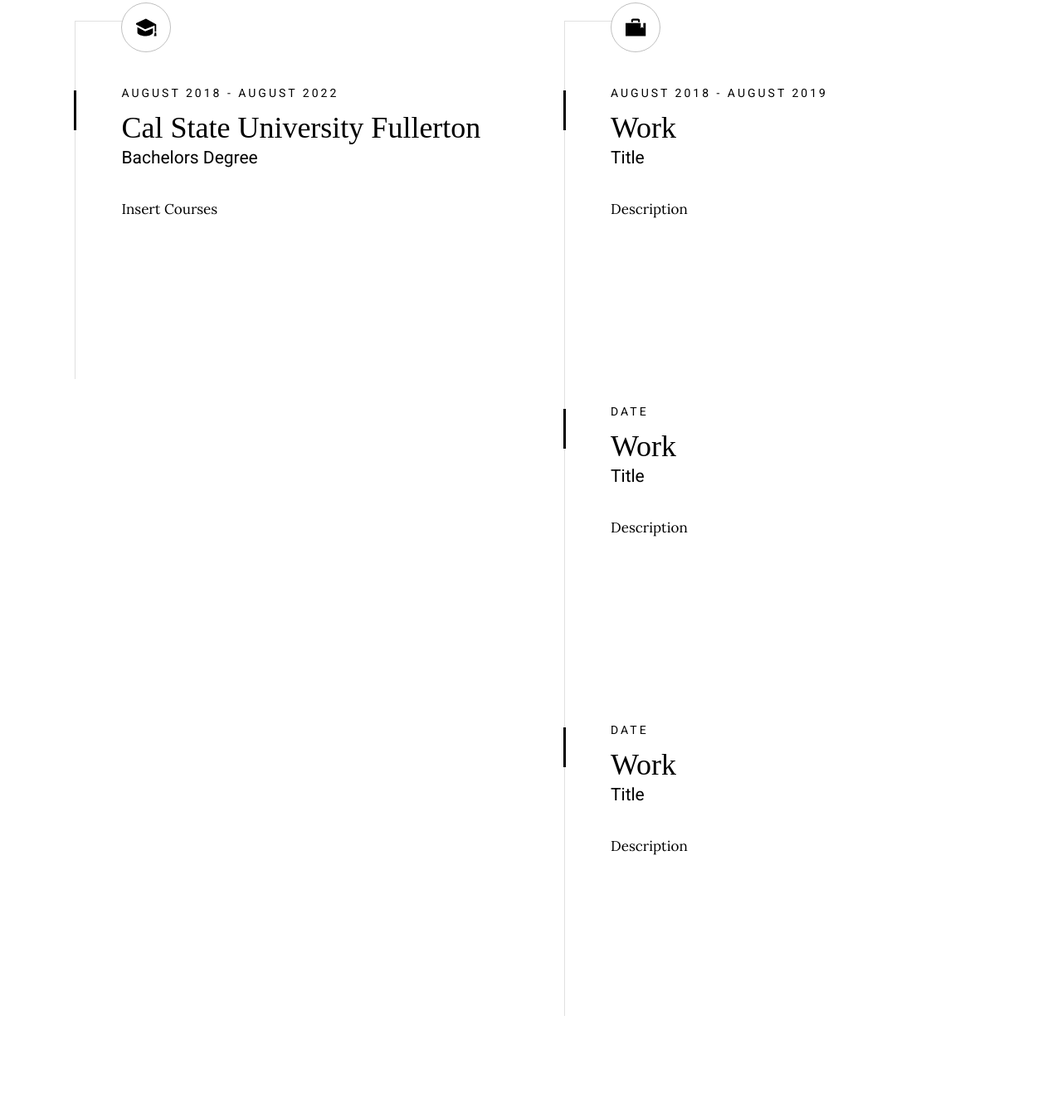
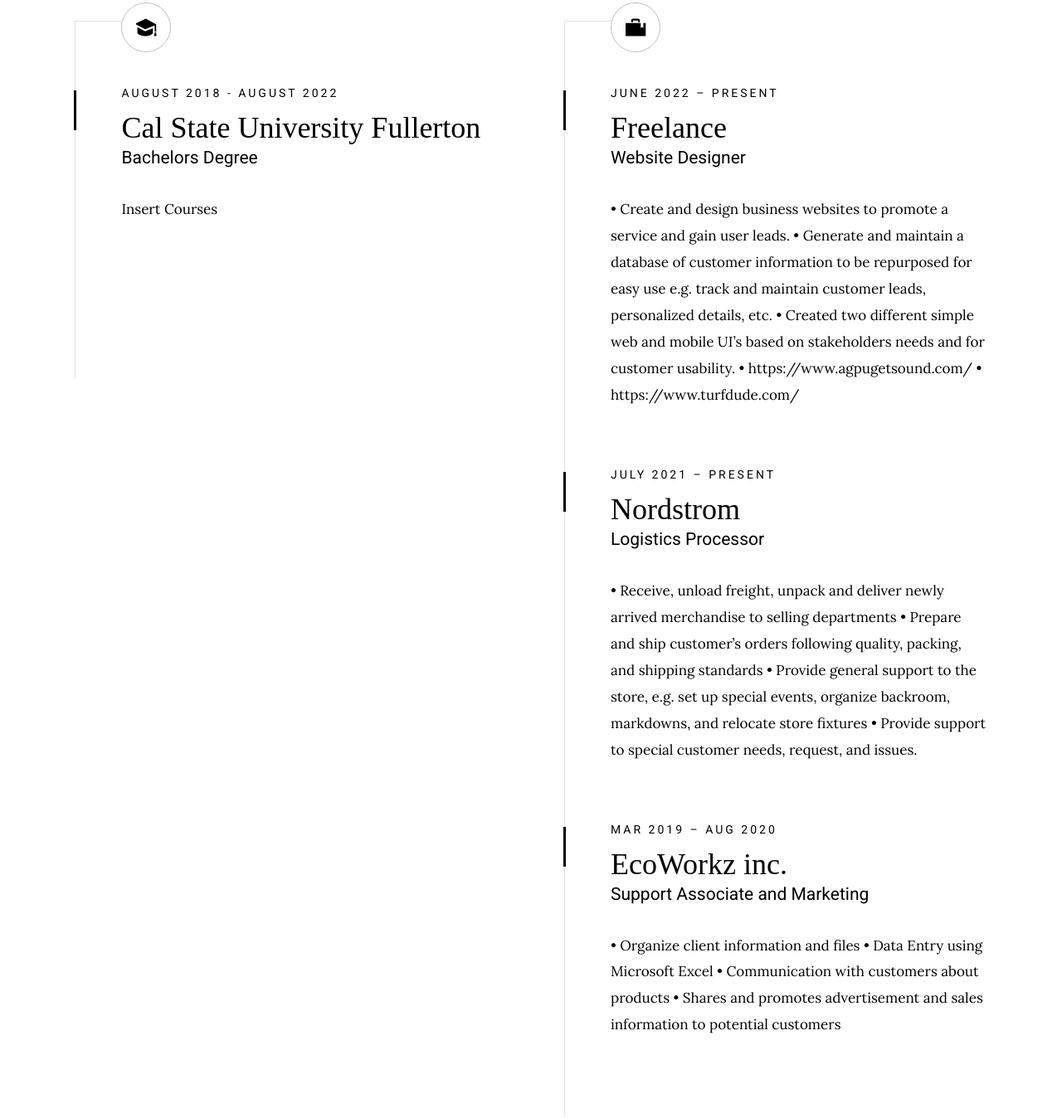
Before and after one commit to carsoncarpenter7/carsoncarpenter7.github.io, a plain HTML site: page index.html in a window 1280 px wide. Shown: the part 1799-3147 px from the top of the page at 83% size. Drawn offline with Linux system fonts and the light colour scheme; a web font is replaced by a local one.

Commit message:
Update Work

```diff
--- a/index.html
+++ b/index.html
@@ -205,36 +205,50 @@
                         <div class="timeline__block">
                             <div class="timeline__bullet"></div>
                             <div class="timeline__header">
-                                <p class="timeline__timeframe">August 2018 - August 2019</p>
-                                <h3 class="item-title">Work</h3>
-                                <h5>Title</h5>
+                                <p class="timeline__timeframe">June 2022 – Present</p>
+                                <h3 class="item-title">Freelance</h3>
+                                <h5>Website Designer</h5>
                             </div>
                             <div class="timeline__desc">
-                                <p>Description</p>
+                                <p> • Create and design business websites to promote a service and gain user leads.
+                                    • Generate and maintain a database of customer information to be repurposed for easy use e.g. track and maintain
+                                    customer leads, personalized details, etc.
+                                    • Created two different simple web and mobile UI’s based on stakeholders needs and for customer usability.
+                                    • https://www.agpugetsound.com/
+                                    • https://www.turfdude.com/
+                                    </p>
                             </div>
                         </div>
 
                         <div class="timeline__block">
                             <div class="timeline__bullet"></div>
                             <div class="timeline__header">
-                                <p class="timeline__timeframe">Date</p>
-                                <h3 class="item-title">Work</h3>
-                                <h5>Title</h5>
+                                <p class="timeline__timeframe">July 2021 – Present</p>
+                                <h3 class="item-title">Nordstrom</h3>
+                                <h5>Logistics Processor</h5>
                             </div>
                             <div class="timeline__desc">
-                                <p>Description</p>
+                                <p> • Receive, unload freight, unpack and deliver newly arrived merchandise to selling departments
+                                    • Prepare and ship customer’s orders following quality, packing, and shipping standards
+                                    • Provide general support to the store, e.g. set up special events, organize backroom, markdowns, and relocate store
+                                    fixtures
+                                    • Provide support to special customer needs, request, and issues.
+                                    </p>
                             </div>
                         </div>
 
                         <div class="timeline__block">
                             <div class="timeline__bullet"></div>
                             <div class="timeline__header">
-                                <p class="timeline__timeframe">Date</p>
-                                <h3 class="item-title">Work</h3>
-                                <h5>Title</h5>
+                                <p class="timeline__timeframe">Mar 2019 – Aug 2020</p>
+                                <h3 class="item-title">EcoWorkz inc.</h3>
+                                <h5>Support Associate and Marketing</h5>
                             </div>
                             <div class="timeline__desc">
-                                <p>Description</p>
+                                <p> • Organize client information and files
+                                    • Data Entry using Microsoft Excel
+                                    • Communication with customers about products
+                                    • Shares and promotes advertisement and sales information to potential customers</p>
                             </div>
                         </div>
 
```
